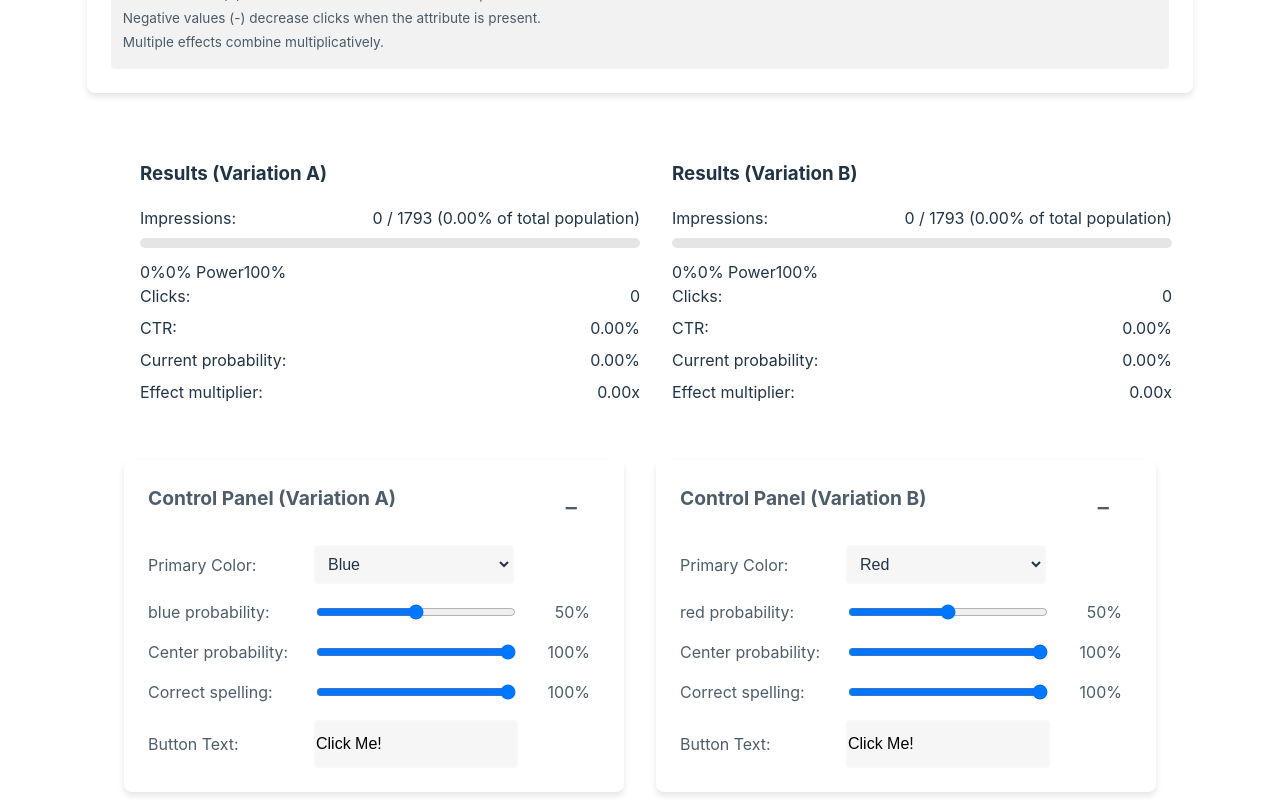
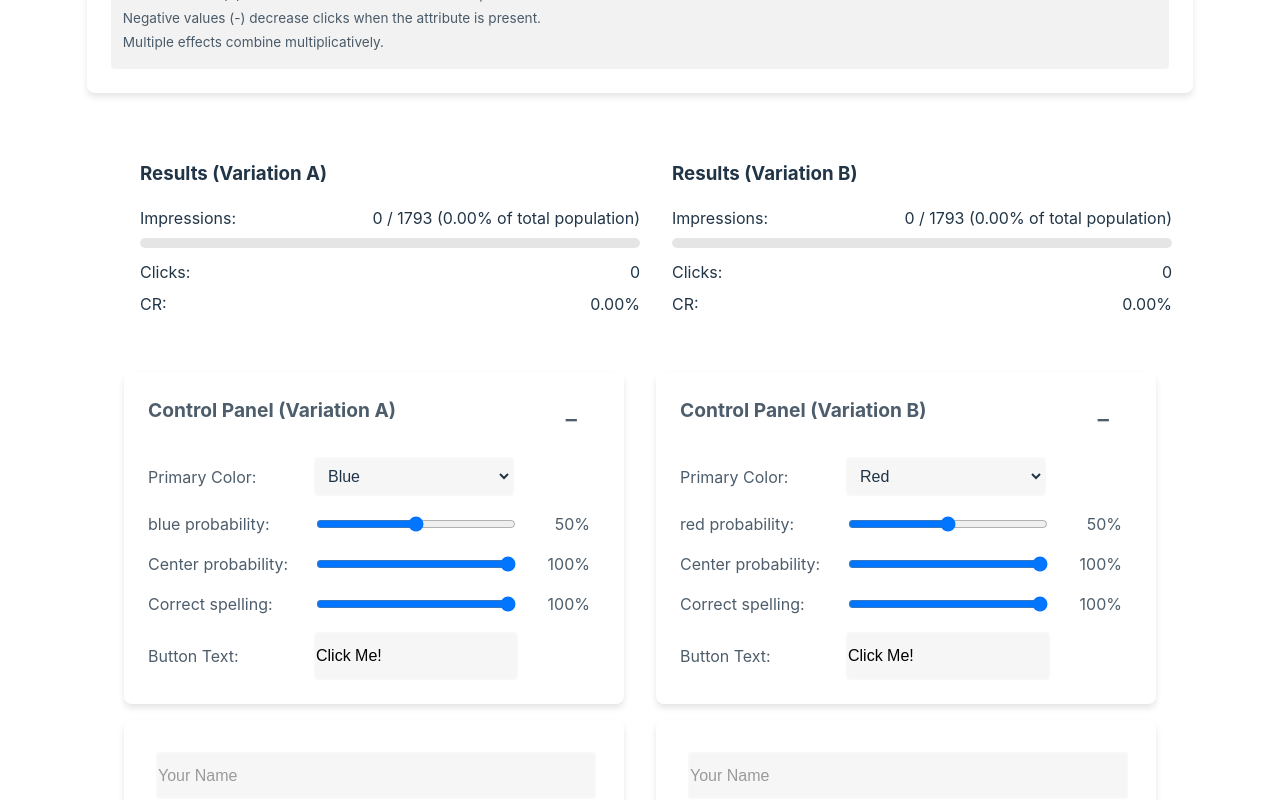
Before and after one commit to quadfactor/evalsDemo, a React (Vite) app in the folder evals/: page / in a window 1280 px wide. Shown: the part 1160-1960 px from the top of the page. Built offline with nearby package versions, Linux system fonts and the light colour scheme.

Commit message:
Refactor Results component to simplify calculations; remove unused metrics and update click rate terminology

```diff
--- a/evals/src/components/Results.jsx
+++ b/evals/src/components/Results.jsx
@@ -12,11 +12,6 @@ function Results({
 }) {
   const { params, isRunning } = useContext(PopulationContext);
 
-  // Calculate the effective multiplier from base rate
-  const baseRate = params.baseClickRate;
-  const effectiveMultiplier =
-    baseRate > 0 ? currentClickProbability / baseRate : 0;
-
   // Calculate population reach percentage (against the total population)
   const populationReachPercent =
     totalPopulation > 0
@@ -26,30 +21,14 @@ function Results({
   // Calculate expected total impressions for this variation (50% of population)
   const expectedImpressions = totalPopulation / 2;
 
-  // Calculate minimum sample needed for statistical power
-  const minimumSampleNeeded = Math.ceil(expectedImpressions * 0.15); // 15% of expected as a minimum threshold
-
-  // Calculate progress percentage based on minimum needed for statistical significance
+  // Calculate completion percentage based on expected sample size
   const completionPercent =
     expectedImpressions > 0
       ? Math.min(100, ((impressions / expectedImpressions) * 100).toFixed(1))
       : '0.0';
 
-  // Calculate statistical power based on current sample size
-  let currentPower = 0;
-  if (
-    impressions > 0 &&
-    otherVariationData &&
-    otherVariationData.impressions > 0
-  ) {
-    // Calculate based on current sample size relative to required size
-    const combinedSampleRatio =
-      (impressions + otherVariationData.impressions) / totalPopulation;
-    currentPower = Math.min(100, Math.round(combinedSampleRatio * 100));
-  }
-
-  // Calculate CTR
-  const ctr = impressions > 0 ? (clicks / impressions) * 100 : 0;
+  // Calculate CR (click rate)
+  const cr = impressions > 0 ? (clicks / impressions) * 100 : 0;
 
   // Is this variation's sample fully collected?
   const isComplete = impressions >= expectedImpressions;
@@ -116,28 +95,18 @@ function Results({
             title={`${completionPercent}% of expected sample size`}
           ></div>
         </div>
-        <div className="progress-labels">
-          <span>0%</span>
-          <span
-            className="power-indicator"
-            style={{ left: `${currentPower}%` }}
-          >
-            {currentPower}% Power
-          </span>
-          <span>100%</span>
-        </div>
+        {/* Removed the power indicator line */}
       </div>
 
-      {isComplete && !isRunning && (
-        <div className="completion-badge">Sample Complete</div>
-      )}
+      {/* Removed sample complete badge */}
+
       <div className="stats-row">
         <span>Clicks:</span>
         <span>{clicks}</span>
       </div>
       <div className="stats-row">
-        <span>CTR:</span>
-        <span>{ctr.toFixed(2)}%</span>
+        <span>CR:</span>
+        <span>{cr.toFixed(2)}%</span>
       </div>
 
       {/* Lift compared to other variation with statistical significance */}
@@ -163,14 +132,8 @@ function Results({
         </div>
       )}
 
-      <div className="stats-row">
-        <span>Current probability:</span>
-        <span>{(currentClickProbability * 100).toFixed(2)}%</span>
-      </div>
-      <div className="stats-row">
-        <span>Effect multiplier:</span>
-        <span>{effectiveMultiplier.toFixed(2)}x</span>
-      </div>
+      {/* Removed current probability stat */}
+      {/* Removed effect multiplier stat */}
     </div>
   );
 }
```
